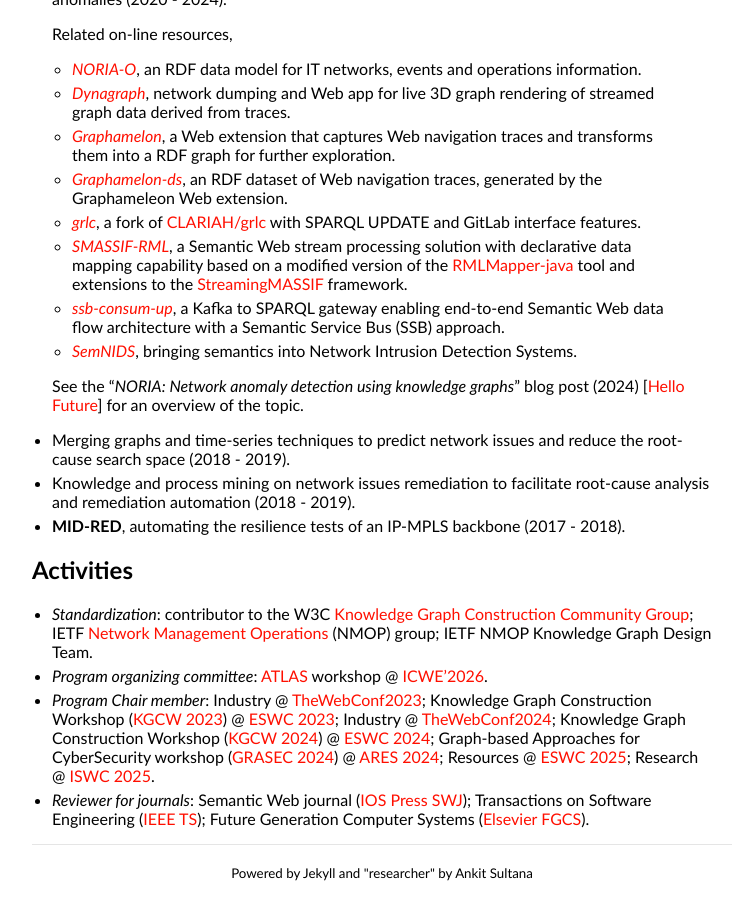
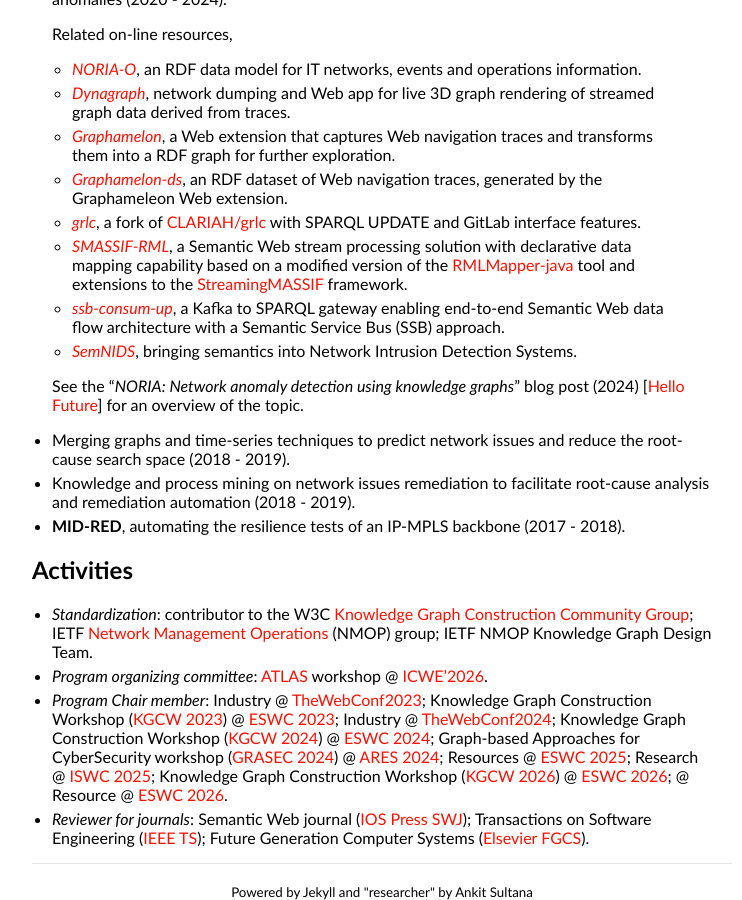
Before and after one commit to GenEars/GenEars.github.io, a Jekyll site: the page built from research.md, in a window 1280 px wide and 900 px high, scrolled down 892 px. Shown: the whole window, without its empty margins (258-1000 px from the left). Built offline with Jekyll 4.4.1, drawn with Linux system fonts in a browser that asks for light colours.

Commit message:
Added KGCW 2026 and ESWC 2026 roles.
Signed-off-by: lionel.tailhardat <lionel.tailhardat@orange.com>

```diff
--- a/research.md
+++ b/research.md
@@ -55,5 +55,5 @@ title: Research - Lionel TAILHARDAT
 
 * *Standardization*: contributor to the W3C [Knowledge Graph Construction Community Group](https://www.w3.org/community/kg-construct/); IETF [Network Management Operations](https://datatracker.ietf.org/wg/nmop/about/) (NMOP) group; IETF NMOP Knowledge Graph Design Team.
 * *Program organizing committee*: [ATLAS](https://atlas.liris.cnrs.fr/) workshop @ [ICWE'2026](https://icwe2026.webengineering.org/).
-* *Program Chair member*: Industry @ [TheWebConf2023](https://www2023.thewebconf.org/); Knowledge Graph Construction Workshop ([KGCW 2023](https://kg-construct.github.io/workshop/2023/)) @ [ESWC 2023](https://2023.eswc-conferences.org/); Industry @ [TheWebConf2024](https://www2024.thewebconf.org/calls/industry/); Knowledge Graph Construction Workshop ([KGCW 2024](https://kg-construct.github.io/workshop/2024/)) @ [ESWC 2024](https://2024.eswc-conferences.org/); Graph-based Approaches for CyberSecurity workshop ([GRASEC 2024](https://www.ares-conference.eu/workshops/grasec/)) @ [ARES 2024](https://www.ares-conference.eu/); Resources @ [ESWC 2025](https://2025.eswc-conferences.org/); Research @ [ISWC 2025](https://iswc2025.semanticweb.org/).
+* *Program Chair member*: Industry @ [TheWebConf2023](https://www2023.thewebconf.org/); Knowledge Graph Construction Workshop ([KGCW 2023](https://kg-construct.github.io/workshop/2023/)) @ [ESWC 2023](https://2023.eswc-conferences.org/); Industry @ [TheWebConf2024](https://www2024.thewebconf.org/calls/industry/); Knowledge Graph Construction Workshop ([KGCW 2024](https://kg-construct.github.io/workshop/2024/)) @ [ESWC 2024](https://2024.eswc-conferences.org/); Graph-based Approaches for CyberSecurity workshop ([GRASEC 2024](https://www.ares-conference.eu/workshops/grasec/)) @ [ARES 2024](https://www.ares-conference.eu/); Resources @ [ESWC 2025](https://2025.eswc-conferences.org/); Research @ [ISWC 2025](https://iswc2025.semanticweb.org/); Knowledge Graph Construction Workshop ([KGCW 2026](https://kg-construct.github.io/workshop/2026/)) @ [ESWC 2026](https://2026.eswc-conferences.org/); @ Resource @ [ESWC 2026](https://2026.eswc-conferences.org/).
 * *Reviewer for journals*: Semantic Web journal ([IOS Press SWJ](https://www.semantic-web-journal.net/)); Transactions on Software Engineering ([IEEE TS](https://www.computer.org/csdl/journal/ts)); Future Generation Computer Systems ([Elsevier FGCS](https://www.sciencedirect.com/journal/future-generation-computer-systems)).
```
